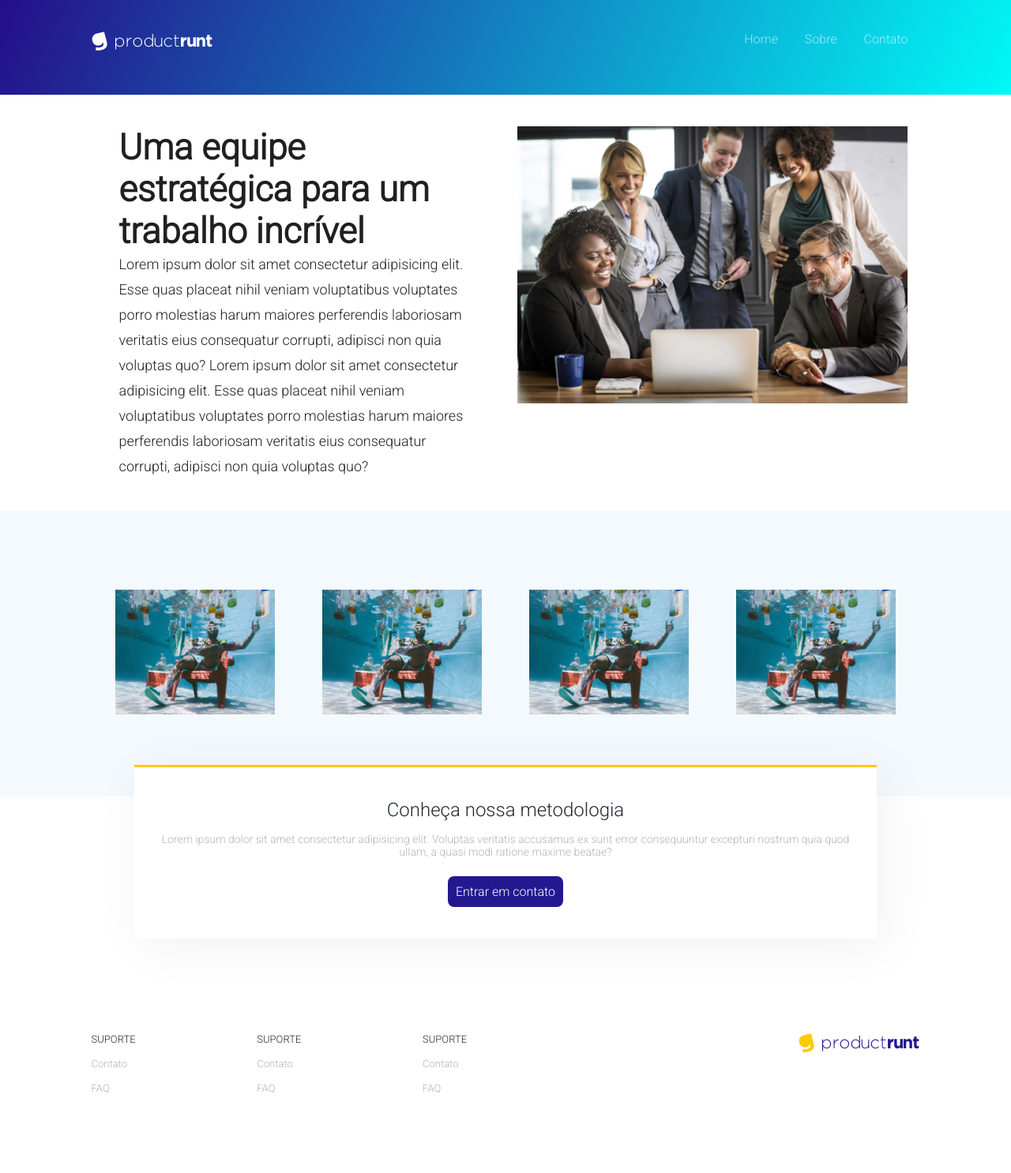
After one commit to gildasio-git/Danky, a PHP site: page /sobre.php in a window 1280 px wide. The commit adds this page. Shown: the whole page at 79% size. Run offline with PHP 8.4, Linux system fonts and the light colour scheme; some libraries are stand-ins or nearby versions.

Commit message:
Criaçao das paginas sobre e formuario de contato

```diff
--- /dev/null
+++ b/sobre.php
@@ -0,0 +1,121 @@
+<!DOCTYPE html>
+<html lang="pt-BR">
+<head>
+    <meta charset="UTF-8">
+    <meta name="viewport" content="width=device-width, initial-scale=1.0, maximum-scale=1.0">
+    <script src="https://kit.fontawesome.com/8c9a32e334.js" crossorigin="anonymous"></script>
+    <link href="https://fonts.googleapis.com/css2?family=Roboto:wght@300&display=swap" rel="stylesheet">
+    <title>Tema - DK</title>
+    <link rel="stylesheet" href="style.css">
+</head>
+<body>
+    <section class="topo">
+        <div class="center">
+            <header>
+                <div class="logo">
+                    <img src="images/logo.png" alt="">
+                </div><!--logo -->
+            </header><!--header -->
+            <ul class="menu-desktop">
+                 <li><a href="">Home</a></li>
+                 <li><a href="">Sobre</a></li>
+                 <li><a href="">Contato</a></li>
+            </ul><!-- menu -->
+
+
+              <div class="menu-mobile">  <!-- menu mobile -->
+                <i class="fas fa-align-right"></i>
+                  <ul>
+                    <li><a href="">Home</a></li>
+                    <li><a href="">Sobre</a></li>
+                    <li><a href="">Contato</a></li>
+                  </ul>
+             </div> <!-- END menu mobile -->
+         </div> <!-- center -->
+    </section><!-- topo -->
+
+
+    <section class="sobre-equipe"> <!-- Sobre Equipe -->
+        <div class="center">
+        <div class="w50 equipe-sobre-texto">
+            <h2>Uma equipe estratégica para um trabalho incrível</h2>
+            <p>
+                Lorem ipsum dolor sit amet consectetur adipisicing elit. Esse quas placeat nihil veniam
+                voluptatibus voluptates porro molestias harum maiores perferendis laboriosam veritatis eius
+                consequatur corrupti, adipisci non quia voluptas quo?
+                Lorem ipsum dolor sit amet consectetur adipisicing elit. Esse quas placeat nihil veniam
+                voluptatibus voluptates porro molestias harum maiores perferendis laboriosam veritatis eius
+                consequatur corrupti, adipisci non quia voluptas quo?
+            </p>
+        </div>
+
+        <div class="w50">
+            <img src="images/foto-equipe.jpg" alt="">
+       </div>
+       <div class="clear"></div>
+        </div>
+    </section><!-- END - Sobre Equipe -->
+
+    <section class="sobre-imagens">
+        <div class="center">
+            <div class="img-sobre">
+                <img src="images/imagem-sobre.jpg" alt="">
+            </div>
+
+            <div class="img-sobre">
+                <img src="images/imagem-sobre.jpg" alt="">
+            </div>
+
+            <div class="img-sobre">
+                <img src="images/imagem-sobre.jpg" alt="">
+            </div>
+
+            <div class="img-sobre">
+                <img src="images/imagem-sobre.jpg" alt="">
+            </div>
+
+        </div>
+
+    </section>
+
+    <!-- Footer (Rodapé) -->
+<footer>
+    <!-- Seção Metodologia -->
+    <section class="metodologia">
+        <div class="center">
+        <h2>Conheça nossa metodologia</h2>
+            <p>Lorem ipsum dolor sit amet consectetur adipisicing elit. Voluptas veritatis
+               accusamus ex sunt error consequuntur excepturi nostrum quia quod ullam, a quasi
+               modi ratione maxime beatae?
+            </p>
+            <a href="/contato">Entrar em contato</a>
+    </div>
+</section>
+<!-- END Sesção Metodologia -->
+        <div class="center">
+            <div class="col-footer">
+                <h2>Suporte</h2>
+                <a href="">Contato</a>
+                <a href="">FAQ</a>
+            </div>
+
+            <div class="col-footer">
+                <h2>Suporte</h2>
+                <a href="">Contato</a>
+                <a href="">FAQ</a>
+            </div>
+
+            <div class="col-footer">
+                <h2>Suporte</h2>
+                <a href="">Contato</a>
+                <a href="">FAQ</a>
+            </div>
+
+            <div style="width:40%; text-align:right;" class="col-footer">
+               <img src="images/logo-footer.png" alt="">
+            </div>
+        </div>
+</footer>
+<!-- END footer -->
+
+</body>
--- a/style.css
+++ b/style.css
@@ -330,9 +330,12 @@ section.depoimentos h2{
 
 /** SEÇÃO Metologia */
 section.metodologia {
-    position: relative; /*Efeito movimentar cx de texto metodologia para dentor do box depoimentos*/
+    position: absolute; /*Efeito movimentar cx de texto metodologia para dentor do box depoimentos*/
     z-index: 10; /*Garante que o box sempre ficara na posição fixa*/
     top:-40px; /*Valor negativo em pixel para subir o box */
+    width: 100%;
+    left: 50%;
+    transform:translateX(-50%) ;
     max-width: 940px;
     margin: 0 auto;
     padding: 40px 0;
@@ -370,12 +373,166 @@ section.metodologia a{
 /** Footer | Rodape **/
 
 footer{
-    padding: 80px 0;
-    background:rgb(220,220,220);
+    position: relative;
+    padding-top: 300px;
+    padding-bottom: 100px;
+    background:white;
 
 }
+
+/*Uso do flex-box*/
+footer > .center{
+    display: flex;
+    flex-wrap: wrap;
+
+}
+
+.col-footer{
+    width: 20%;
+}
+
+.col-footer h2{color:#232931;font-size: 13px;font-weight: normal;margin-bottom: 15px;text-transform: uppercase;}
+.col-footer a{color:#b4b4b4;font-size: 13px;display: block;margin-top: 16px;text-decoration: none;}
 /*END Footer*/
 
+
+/* PÁGINA SOBRE*/
+section.sobre-equipe{
+    padding:40px 0;
+}
+
+.equipe-sobre-texto h2{
+    font-size:45px ;
+    color:#202020;
+    padding: 0 20px;
+}
+
+.equipe-sobre-texto p{
+    color:#202020;
+    font-size: 18px;
+    line-height: 32px;
+    padding:0 20px;
+}
+
+section.sobre-equipe img{
+    max-width: 100%;
+}
+
+section.sobre-imagens{
+    padding: 100px 0;
+    background-color: #f4f9fd;
+}
+
+/*Aplicando o Flex box nas imagens*/
+
+.sobre-imagens > .center{
+    display: flex;
+    flex-wrap: wrap;
+
+}
+
+.sobre-imagens img{
+    max-width: 100%;
+}
+
+.sobre-imagens .img-sobre{
+    padding: 0 30px;
+    width: 25%; /*tamanho do container img-sobre de acordo com a largura da seção*/
+}
+
+/* END - Página sobre equipe*/
+
+/*Contato*/
+section.contato{
+    padding:30px 0 ;
+
+}
+
+.contato-info h2{
+    font-size:43px;
+    color:#202020;
+    font-weight: normal;
+}
+
+.contato-info p{
+    color:#202020;
+    font-size: 15px;
+    margin-bottom: 10px;
+
+}
+
+/*MAPA*/
+.mapa-container{
+    width: 100%;
+    padding-top: 70%;
+    position: relative;
+
+}
+
+
+
+div#mapa{
+    position: absolute;
+    left: 0;
+    top: 0;
+    width: 100%;
+    height: 100%;
+    background-color: gray;
+
+}
+/*END MAPA*/
+
+/*FORMULÁRIO DE CONTATO */
+
+.contato-form input[type=text]{
+        width: 100%;
+        height: 48px;
+        box-shadow:0 2px 5px 0 rgba(92, 99, 110, 0.1);
+        margin-bottom: 15px;
+        border:solid 1px  #e3e3e3;
+        padding-left: 8px;
+        font-size: 16ṕx;
+
+}
+
+.contato-form textarea{
+    width: 100%;
+    height: 120px;
+    box-shadow:0 2px 5px 0 rgba(92, 99, 110, 0.1);
+    margin-bottom: 15px;
+    border:solid 1px  #e3e3e3;
+    padding: 8px;
+    font-size: 16ṕx;
+    resize:none ;
+
+}
+
+.contato-form select{
+    width: 100%;
+    height: 48px;
+    box-shadow:0 2px 5px 0 rgba(92, 99, 110, 0.1);
+    margin-bottom: 15px;
+    border:solid 1px  #e3e3e3;
+    padding-left: 8px;
+    font-size: 16ṕx;
+}
+
+.contato-form input[type=submit]{
+    width: 200px;
+    height: 50px;
+    border-radius: 5px;
+    box-shadow:0 2px 5px 0 rgba(92, 99, 110, 0.2);
+    background: #212a97;
+    color: white;
+    font-size: 17px;
+}
+
+
+.contato-form{
+    padding:0 30px;
+    margin-top: 40px;
+}
+/*END - FORMULÁRIO DE CONTATO */
 
 @media screen and (max-width:768px){
     .box.icons-diferenciais{width: 100%;}
@@ -385,4 +542,9 @@ footer{
     .menu-desktop{display: none;}
     .menu-mobile{display: block;}
     .img-time{margin-top: 30px;}
-}
+    .col-footer{width: 100% !important;text-align:center !important;margin-bottom: 30px;}
+    section.sobre-equipe img{margin-top: 20px;}
+    .sobre-imagens .img-sobre{padding: 0 30px;width: 100%; text-align: center; margin-bottom: 20px;/*Dispositivos mobile*/}
+
+
+    }
```
Also changed, not shown: contato.php (added, +155 -0 lines), index.php (+26 -12 lines).
